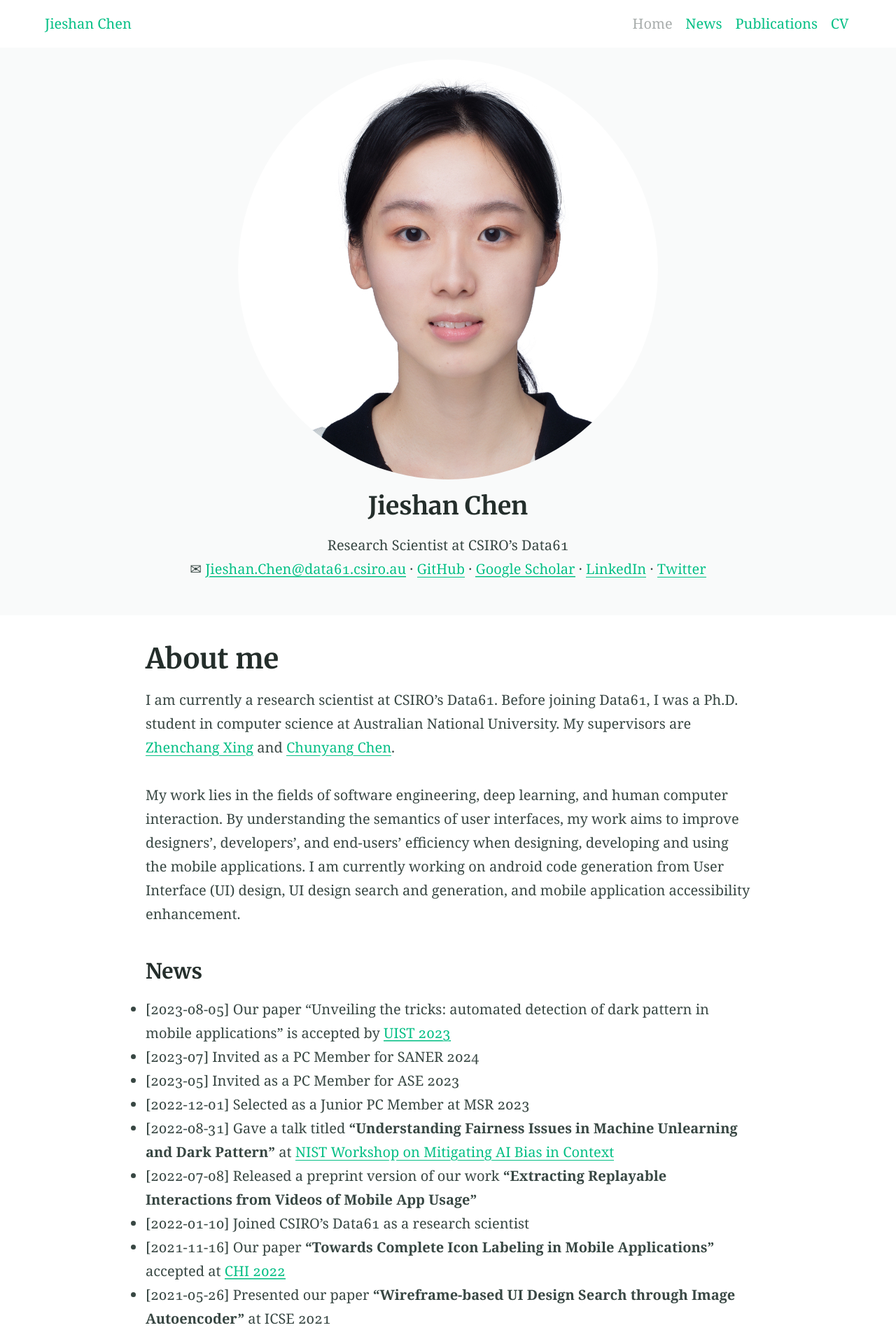
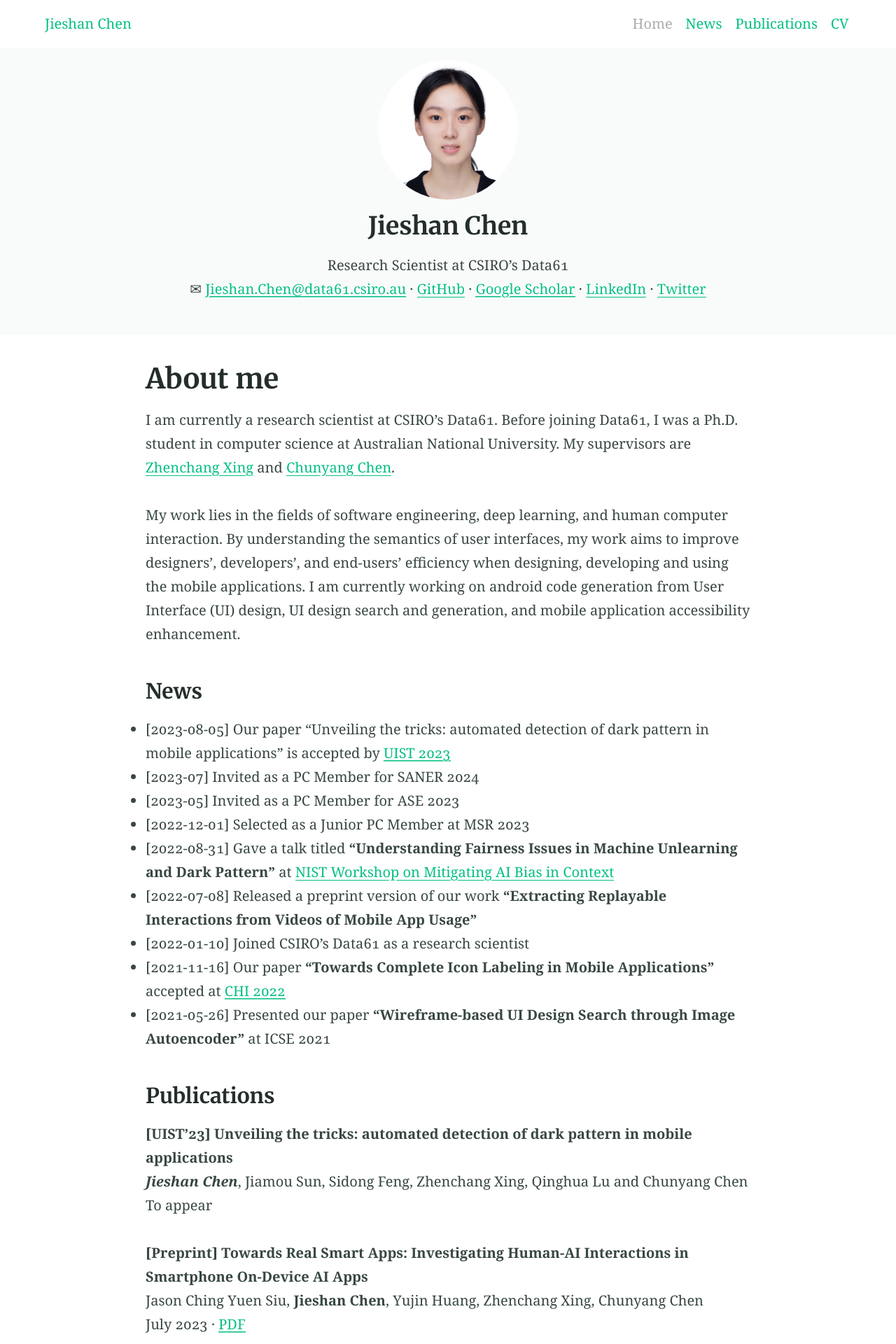
Before and after one commit to chenjshnn/chenjshnn.github.io, a Jekyll site: the page built from index.md, in a window 1280 px wide. Shown: the top 1920 px of the page at 70% size. Built offline with Jekyll 4.4.1, drawn with Linux system fonts in a browser that asks for light colours.

Commit message:
Update index.md

```diff
--- a/index.md
+++ b/index.md
@@ -1,7 +1,7 @@
 ---
 title: About me
 feature_text: |
-  <image height="auto" max-width="5dp" src="/files/avatar.jpg" style="border-radius: 50%;" />
+  <image height="200dp" width="200dp" src="/files/avatar.jpg" style="border-radius: 50%;" />
   ## Jieshan Chen
   Research Scientist at CSIRO's Data61 <br>
   <span color="#f68140">&#9993;</span>  [Jieshan.Chen@data61.csiro.au](mailto:Jieshan.Chen@data61.csiro.au) ·
```
